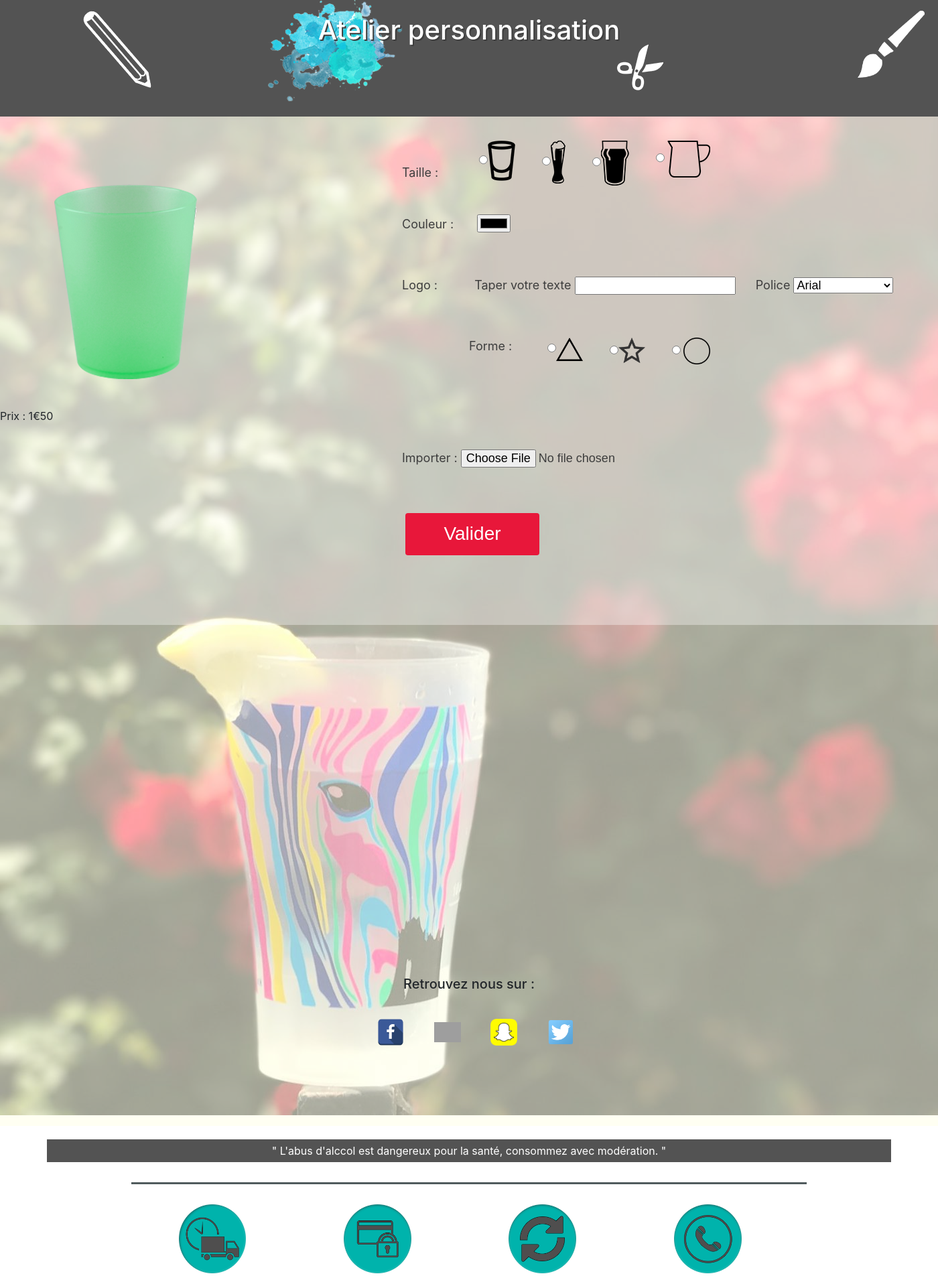
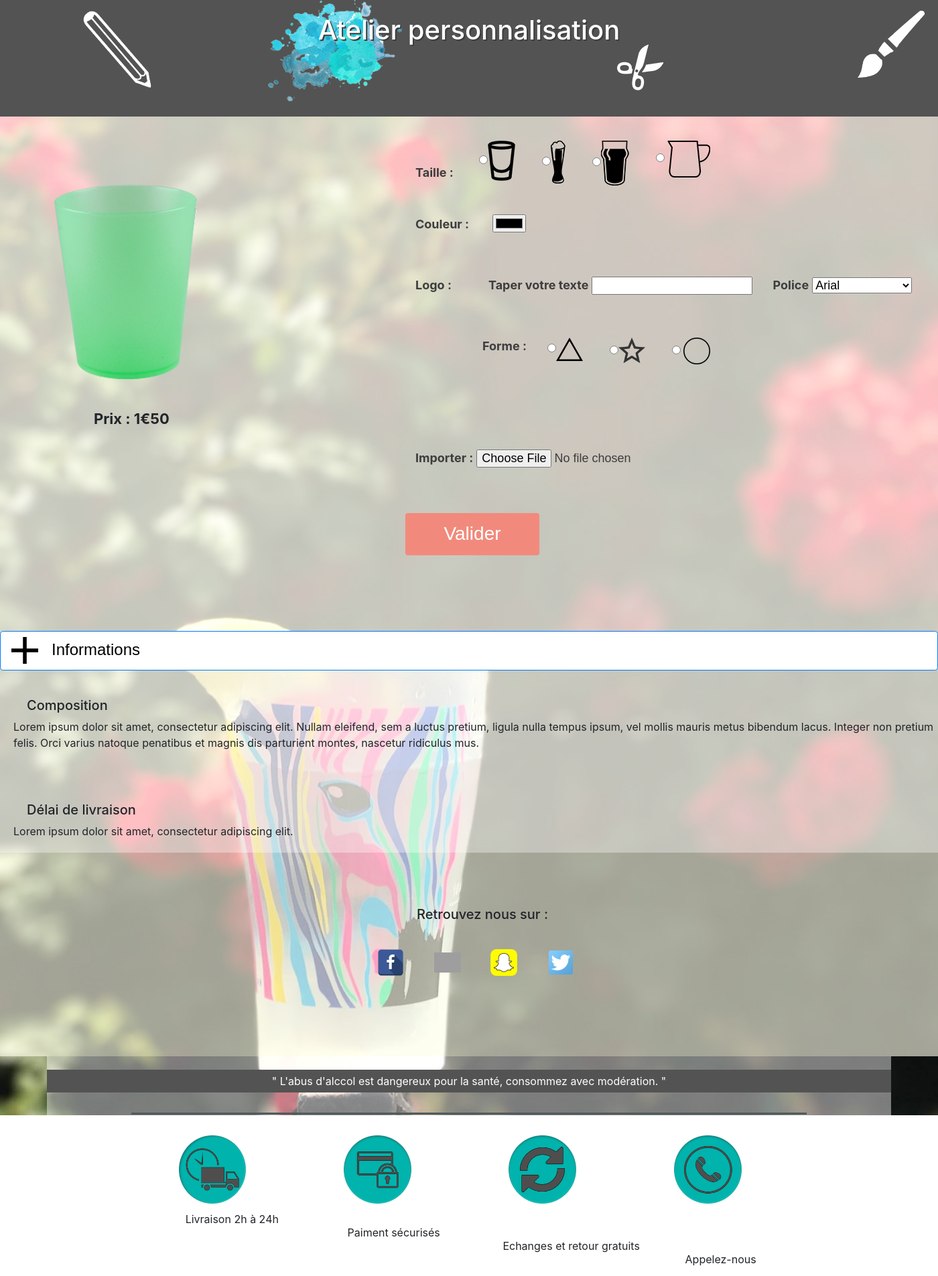
Before and after one commit to Emmaherve/CParty, a PHP site: page /index_personnalisation.php in a window 1400 px wide. Shown: the part 494-2399 px from the top of the page at 67% size. Run offline with PHP 8.4, Linux system fonts and the light colour scheme; some libraries are stand-ins or nearby versions; grey boxes are pictures that could not be loaded.

Commit message:
Fin de la page personnalisation

```diff
--- a/css/emma.css
+++ b/css/emma.css
@@ -363,6 +363,9 @@
 	padding: 20px 0;
 }
 
+.contents_perso label{
+	font-weight: bold;
+}
 .hautContents{
 	background-color: rgba(255,255,255,0.34);
 }
@@ -414,15 +417,20 @@
 .contents_perso .contentsPersoGobEtPrix {
 	margin-top: -600px;
 	padding-bottom: 300px;
-	margin-bottom: 500px;
+
 }
 
+.contentsPersoGobEtPrix .prix_gobelet{
+	margin-left: 140px;
+	font-size: 22px;
+	font-weight: bold;
+}
 
 .contents_perso .form_perso .button_valider_form {
 
   display: inline-block;
   border-radius: 4px;
-  background-color: #e8173a;
+  background-color: #F18A7C;
   border: none;
   color: #FFFFFF;
   text-align: center;
@@ -460,9 +468,31 @@
 }
 
 
+.infoProduitPerso .btn-block{
+	background-color: white;
+	color: black;
+}
+.infoProduitPerso .btn-block h4{
+	float: left;
+	margin-left: 20px;
+	padding-top: 5px;
 
+}
+.infoProduitPerso  .img_infosProduit {
+	float: left;
+}
 
+.infoProduitPerso img{
+	width: 40px;
+}
 
+.infosAboutProduit p,h5{
+	padding: 40px 0px 0px 40px;
+}
+.infosAboutProduit h5, p{
+	margin-left: 20px;
+	padding-bottom: 20px;
+}
 /*		Réseaux 	 */
 
 
--- a/index_personnalisation.php
+++ b/index_personnalisation.php
@@ -7,6 +7,7 @@
 
 
 	<link rel="stylesheet" href="css/emma.css">
+	<script src="https://code.jquery.com/jquery-1.10.2.js"></script>
 
 
 </head>
@@ -95,6 +96,20 @@
 				</div>
 			</div>
 
+			<div class="infoProduitPerso">
+			<button class="btn btn-primary btn-lg btn-block"><img src="images/61112.png" alt="plus d'infos" class="img_infosProduit"><h4>Informations</h4></button>
+			<div id="infosAboutProduit" >
+				<h5> Composition </h5> <p>Lorem ipsum dolor sit amet, consectetur adipiscing elit. Nullam eleifend, sem a luctus pretium, ligula nulla tempus ipsum, vel mollis mauris metus bibendum lacus. Integer non pretium felis. Orci varius natoque penatibus et magnis dis parturient montes, nascetur ridiculus mus.</p>
+				<h5> Délai de livraison </h5><p> Lorem ipsum dolor sit amet, consectetur adipiscing elit. </p>
+			</div>
+		</div>
+						<script>
+							var flip = 0;
+							$( "button" ).click(function() {
+							  $( "#infosAboutProduit" ).toggle( flip++ % 2 === 0 );
+							});
+						</script>
+
 		</div>
 		<div class="reseaux_perso">
 			<ul>
@@ -105,8 +120,10 @@
 				<li><a href="#"><img src="images/Twitter-icon.png" alt="twitter"></a></li>
 			</ul>
 		</div>
+
+
+
 	</div>
-
 
 
 
```
